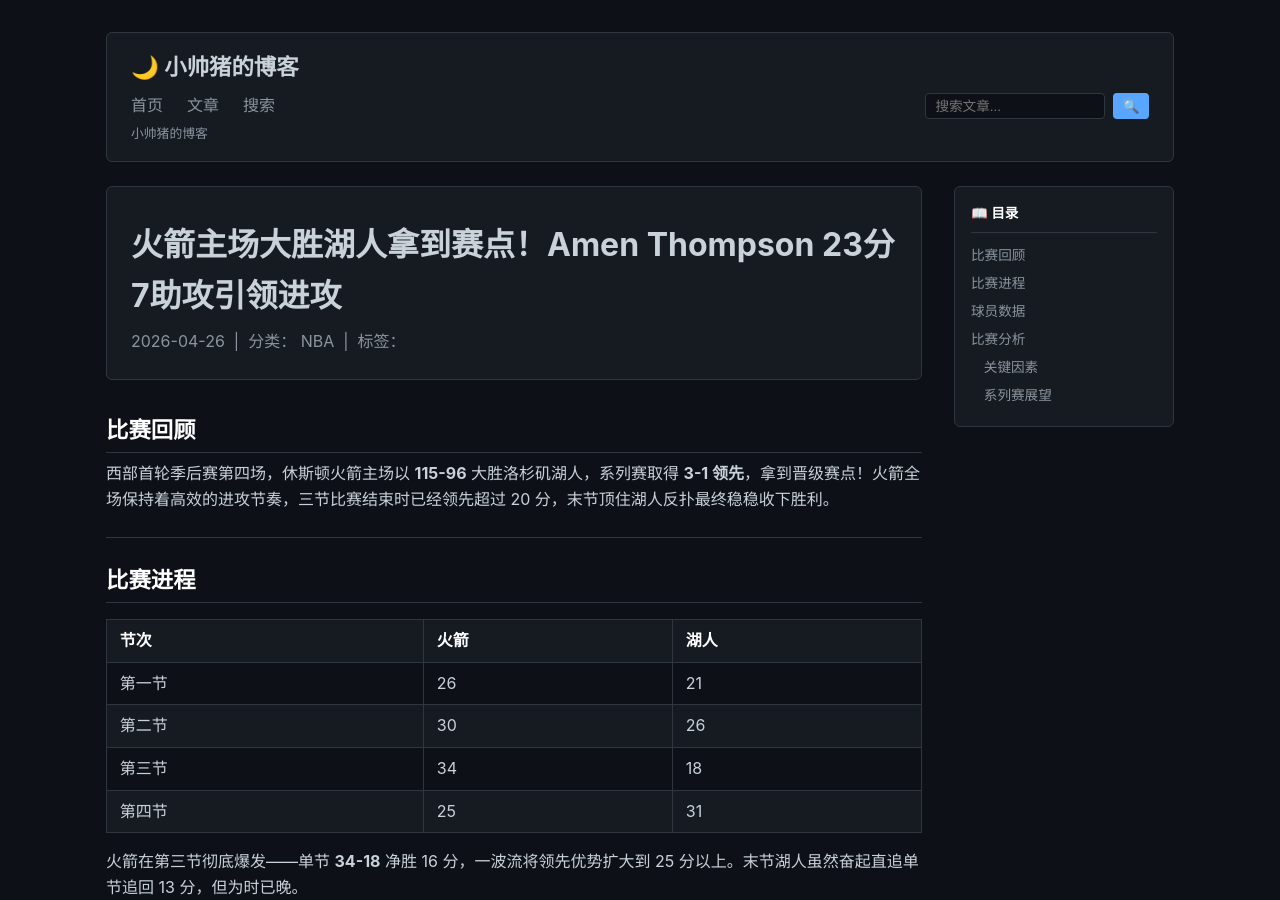
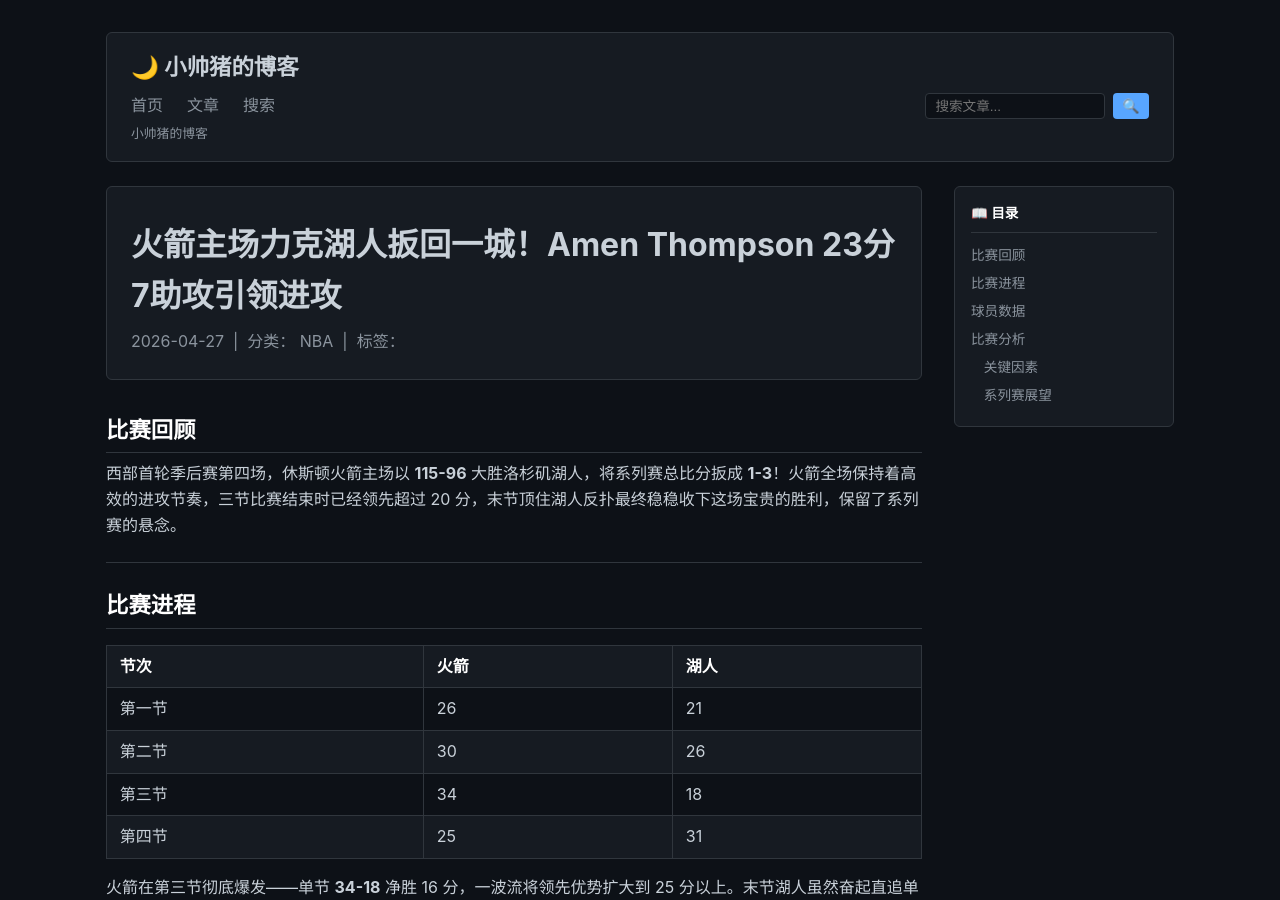
Before and after one commit to godsay1983/godsay1983.github.io, a Jekyll site: the page built from _posts/2026-04-26-lakers-rockets-g4-analysis.md, in a window 1280 px wide and 900 px high. Built offline with Jekyll 4.4.1, drawn with Linux system fonts in a browser that asks for light colours; comment, search, counter and statistics services are not loaded; some of the changed text lies outside the part shown.

Commit message:
修正4篇文章日期为4月27日，火箭文章系列赛比分改为1-3

```diff
--- a/_posts/2026-04-26-lakers-rockets-g4-analysis.md
+++ b/_posts/2026-04-26-lakers-rockets-g4-analysis.md
@@ -1,13 +1,13 @@
 ---
 layout: post
-title: "火箭主场大胜湖人拿到赛点！Amen Thompson 23分7助攻引领进攻"
-date: 2026-04-26 18:00:00 +0800
+title: "火箭主场力克湖人扳回一城！Amen Thompson 23分7助攻引领进攻"
+date: 2026-04-27 18:00:00 +0800
 categories: [NBA]
 ---
 
 ## 比赛回顾
 
-西部首轮季后赛第四场，休斯顿火箭主场以 **115-96** 大胜洛杉矶湖人，系列赛取得 **3-1 领先**，拿到晋级赛点！火箭全场保持着高效的进攻节奏，三节比赛结束时已经领先超过 20 分，末节顶住湖人反扑最终稳稳收下胜利。
+西部首轮季后赛第四场，休斯顿火箭主场以 **115-96** 大胜洛杉矶湖人，将系列赛总比分扳成 **1-3**！火箭全场保持着高效的进攻节奏，三节比赛结束时已经领先超过 20 分，末节顶住湖人反扑最终稳稳收下这场宝贵的胜利，保留了系列赛的悬念。
 
 ---
 
@@ -52,4 +52,4 @@
 
 ### 系列赛展望
 
-火箭 3-1 拿到赛点，距离黑八奇迹只差一场胜利！湖人需要在客场提升进攻效率，减少失误。**如果火箭在第五场能够延续今晚的防守强度，爆冷晋级不是梦！**
+火箭将系列赛扳成 1-3，保留了晋级的希望！湖人虽然在末节奋起反扑，但此前挖的坑太深最终无力回天。**下场移师洛杉矶，火箭能否再下一城将比赛带回休斯顿？**
```
Also changed, not shown: _posts/2026-04-26-celtics-76ers-g4-analysis.md (+1 -1 lines), _posts/2026-04-26-raptors-cavaliers-g4-analysis.md (+1 -1 lines), _posts/2026-04-26-spurs-blazers-g4-analysis.md (+1 -1 lines).
